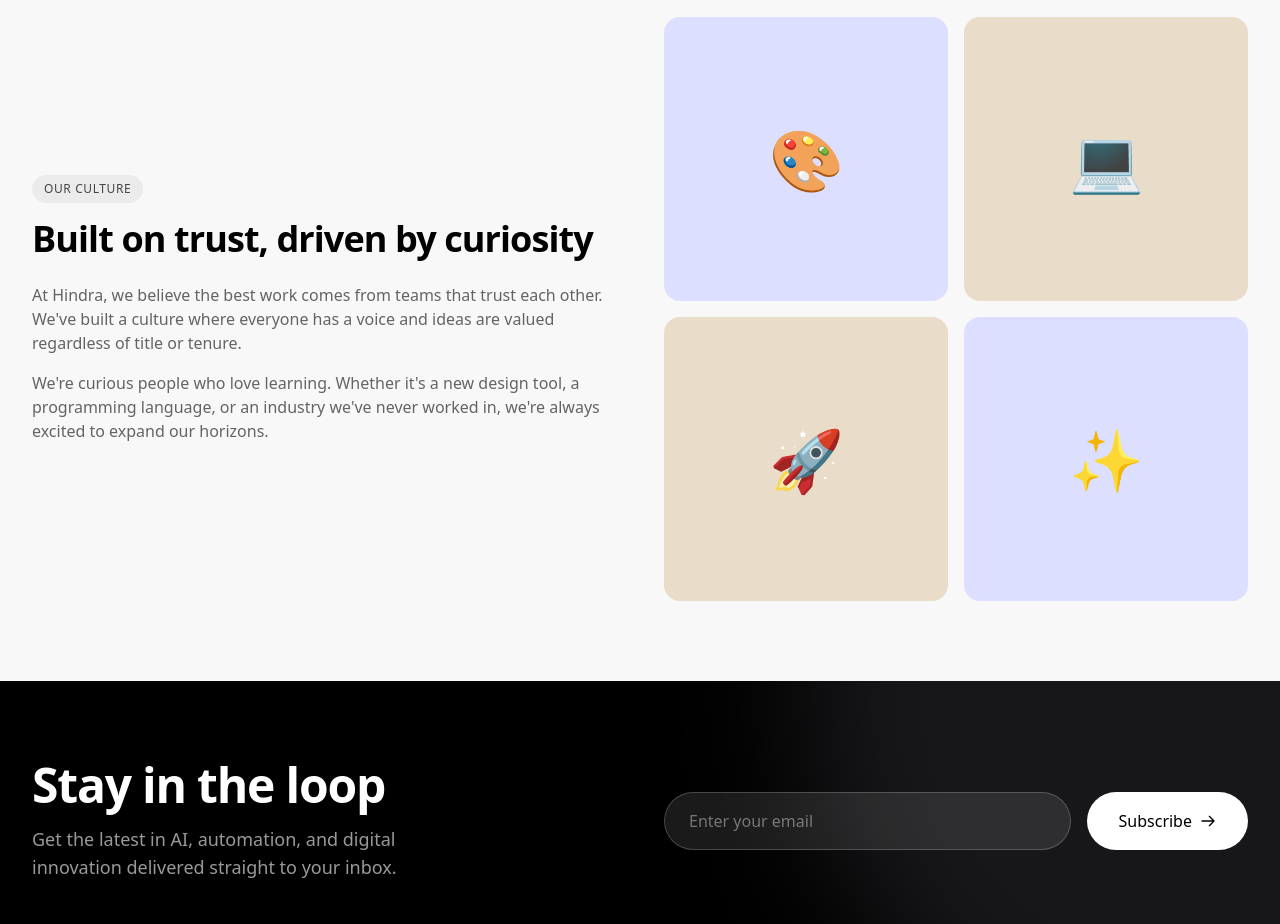
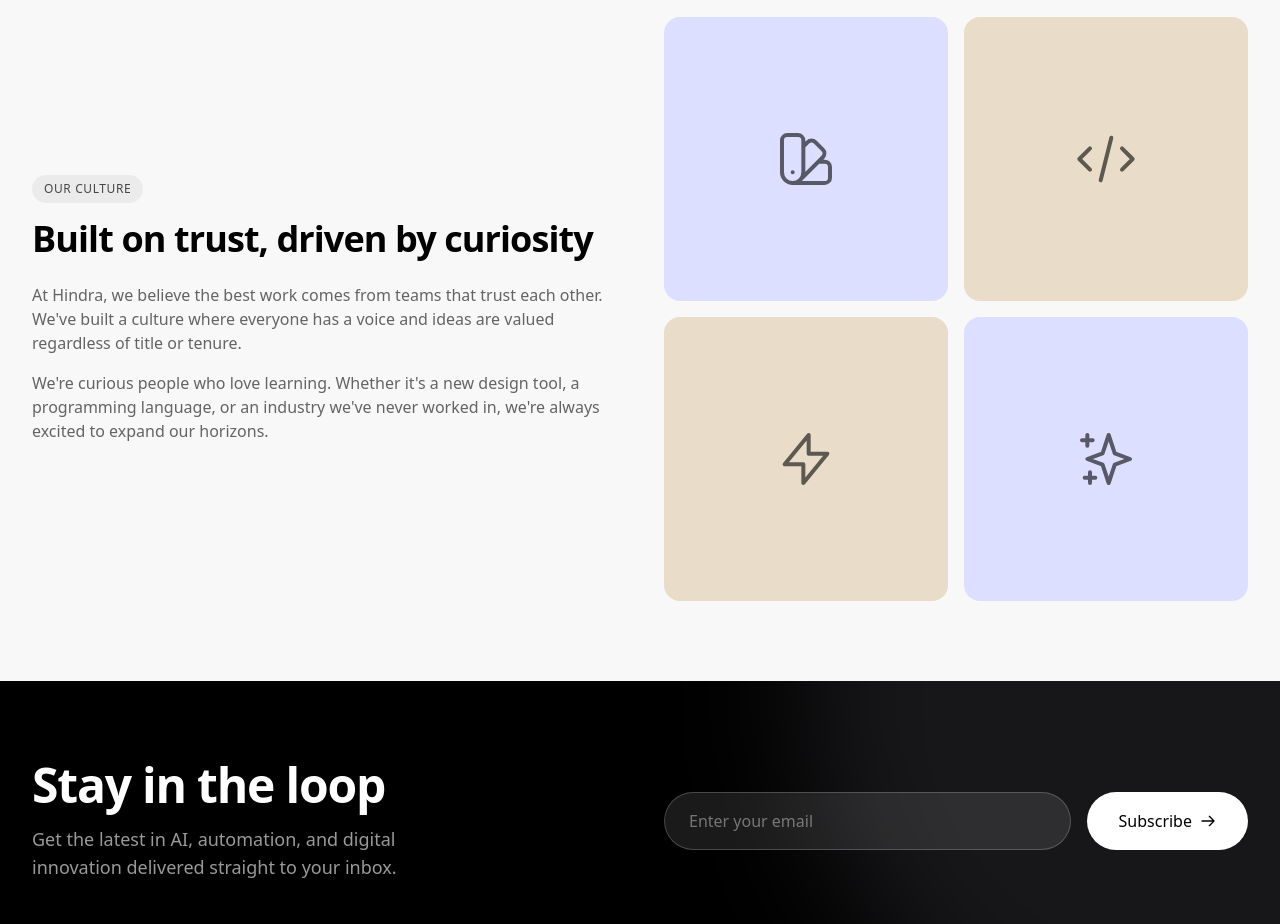
Before and after one commit to arminparvardegary/hindra-studio, a Next.js app: page /careers in a window 1280 px wide. Shown: the part 2420-3344 px from the top of the page. Built offline with nearby package versions, Linux system fonts and the light colour scheme.

Commit message:
Replace emojis with SVG icons (except chatbot)

```diff
--- a/app/careers/page.tsx
+++ b/app/careers/page.tsx
@@ -362,16 +362,24 @@ export default function CareersPage() {
               className="grid grid-cols-2 gap-4"
             >
               <div className="aspect-square rounded-2xl bg-[#DCDFFF] flex items-center justify-center">
-                <span className="text-6xl">🎨</span>
+                <svg className="w-16 h-16 text-black/60" fill="none" viewBox="0 0 24 24" stroke="currentColor">
+                  <path strokeLinecap="round" strokeLinejoin="round" strokeWidth={1.5} d="M7 21a4 4 0 01-4-4V5a2 2 0 012-2h4a2 2 0 012 2v12a4 4 0 01-4 4zm0 0h12a2 2 0 002-2v-4a2 2 0 00-2-2h-2.343M11 7.343l1.657-1.657a2 2 0 012.828 0l2.829 2.829a2 2 0 010 2.828l-8.486 8.485M7 17h.01" />
+                </svg>
               </div>
               <div className="aspect-square rounded-2xl bg-[#E9DCC8] flex items-center justify-center">
-                <span className="text-6xl">💻</span>
+                <svg className="w-16 h-16 text-black/60" fill="none" viewBox="0 0 24 24" stroke="currentColor">
+                  <path strokeLinecap="round" strokeLinejoin="round" strokeWidth={1.5} d="M10 20l4-16m4 4l4 4-4 4M6 16l-4-4 4-4" />
+                </svg>
               </div>
               <div className="aspect-square rounded-2xl bg-[#E9DCC8] flex items-center justify-center">
-                <span className="text-6xl">🚀</span>
+                <svg className="w-16 h-16 text-black/60" fill="none" viewBox="0 0 24 24" stroke="currentColor">
+                  <path strokeLinecap="round" strokeLinejoin="round" strokeWidth={1.5} d="M13 10V3L4 14h7v7l9-11h-7z" />
+                </svg>
               </div>
               <div className="aspect-square rounded-2xl bg-[#DCDFFF] flex items-center justify-center">
-                <span className="text-6xl">✨</span>
+                <svg className="w-16 h-16 text-black/60" fill="none" viewBox="0 0 24 24" stroke="currentColor">
+                  <path strokeLinecap="round" strokeLinejoin="round" strokeWidth={1.5} d="M5 3v4M3 5h4M6 17v4m-2-2h4m5-16l2.286 6.857L21 12l-5.714 2.143L13 21l-2.286-6.857L5 12l5.714-2.143L13 3z" />
+                </svg>
               </div>
             </motion.div>
           </div>
--- a/components/Greeting.tsx
+++ b/components/Greeting.tsx
@@ -5,23 +5,40 @@ import { motion } from "framer-motion";
 
 export default function Greeting() {
   const [greeting, setGreeting] = useState("");
-  const [emoji, setEmoji] = useState("");
+  const [icon, setIcon] = useState<React.ReactNode>(null);
 
   useEffect(() => {
     const hour = new Date().getHours();
 
     if (hour >= 5 && hour < 12) {
       setGreeting("Good morning");
-      setEmoji("☀️");
+      setIcon(
+        <svg className="w-4 h-4" fill="currentColor" viewBox="0 0 24 24">
+          <circle cx="12" cy="12" r="5" />
+          <path d="M12 1v2M12 21v2M4.22 4.22l1.42 1.42M18.36 18.36l1.42 1.42M1 12h2M21 12h2M4.22 19.78l1.42-1.42M18.36 5.64l1.42-1.42" stroke="currentColor" strokeWidth="2" strokeLinecap="round" />
+        </svg>
+      );
     } else if (hour >= 12 && hour < 17) {
       setGreeting("Good afternoon");
-      setEmoji("🌤️");
+      setIcon(
+        <svg className="w-4 h-4" fill="none" viewBox="0 0 24 24" stroke="currentColor">
+          <path strokeLinecap="round" strokeLinejoin="round" strokeWidth={2} d="M12 3v1m0 16v1m9-9h-1M4 12H3m15.364 6.364l-.707-.707M6.343 6.343l-.707-.707m12.728 0l-.707.707M6.343 17.657l-.707.707M16 12a4 4 0 11-8 0 4 4 0 018 0z" />
+        </svg>
+      );
     } else if (hour >= 17 && hour < 21) {
       setGreeting("Good evening");
-      setEmoji("🌅");
+      setIcon(
+        <svg className="w-4 h-4" fill="none" viewBox="0 0 24 24" stroke="currentColor">
+          <path strokeLinecap="round" strokeLinejoin="round" strokeWidth={2} d="M20.354 15.354A9 9 0 018.646 3.646 9.003 9.003 0 0012 21a9.003 9.003 0 008.354-5.646z" />
+        </svg>
+      );
     } else {
       setGreeting("Good night");
-      setEmoji("🌙");
+      setIcon(
+        <svg className="w-4 h-4" fill="currentColor" viewBox="0 0 24 24">
+          <path d="M21 12.79A9 9 0 1111.21 3 7 7 0 0021 12.79z" />
+        </svg>
+      );
     }
   }, []);
 
@@ -33,7 +50,7 @@ export default function Greeting() {
       animate={{ opacity: 1, y: 0 }}
       className="inline-flex items-center gap-2 px-4 py-2 rounded-full bg-black/5 text-black/70 text-sm font-medium"
     >
-      <span>{emoji}</span>
+      {icon}
       <span>{greeting}</span>
     </motion.div>
   );
```
